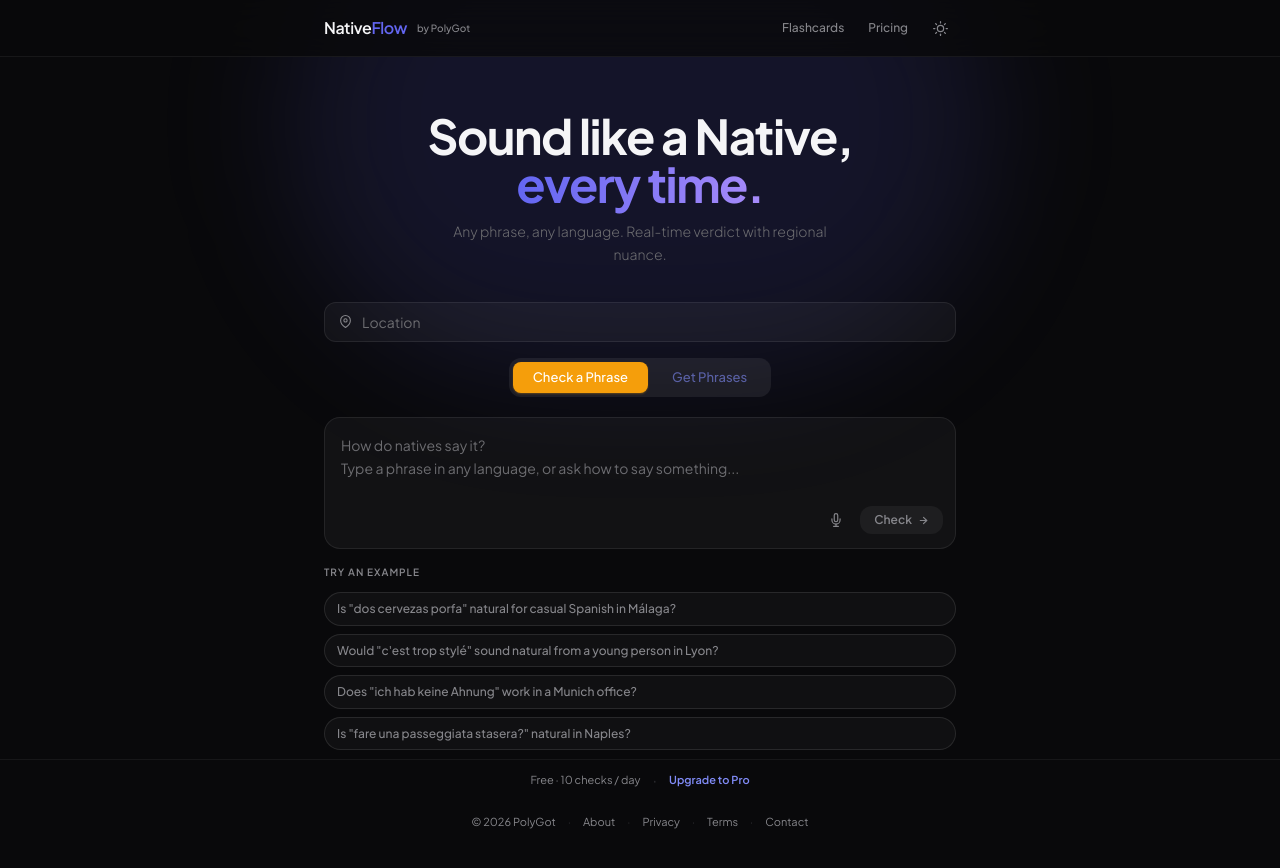
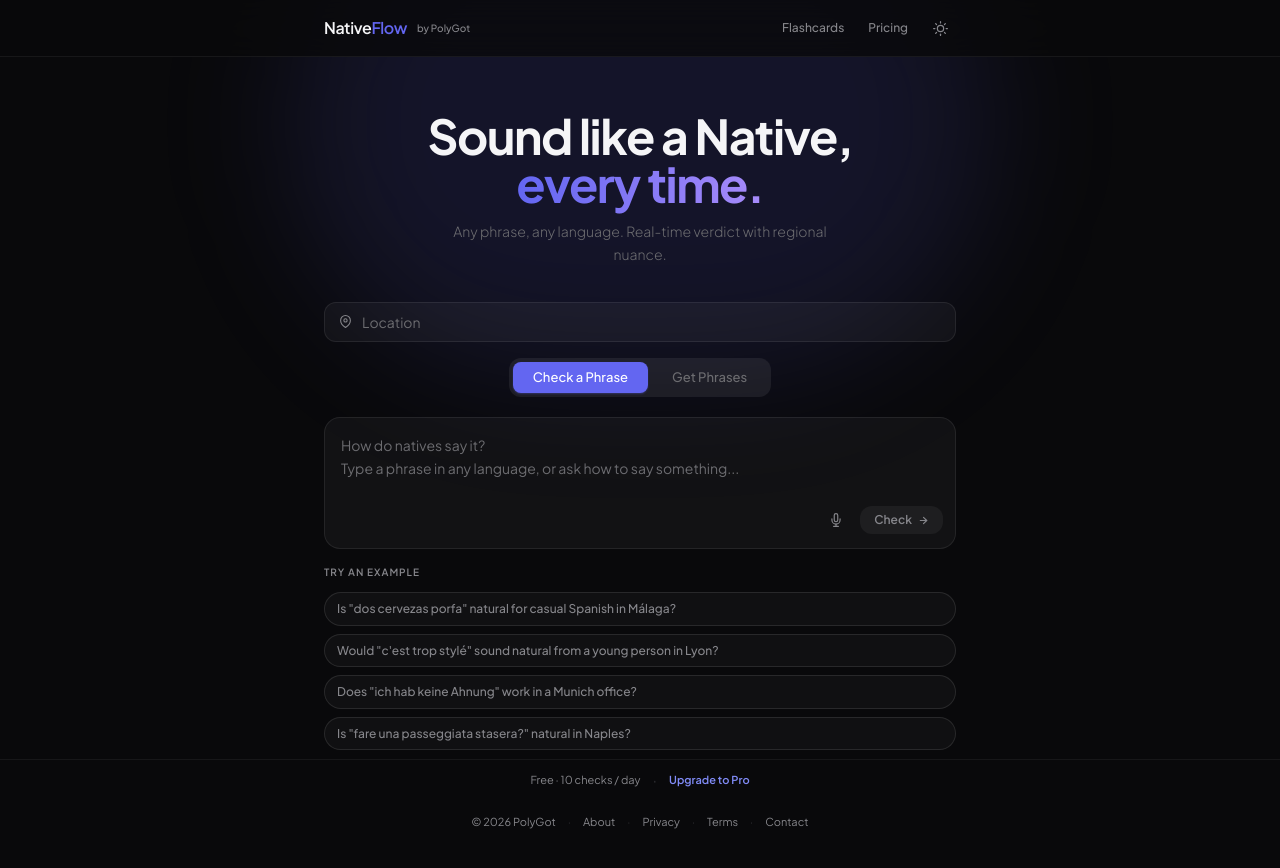
Before and after one commit to PTVentures101/NativeFlow, a Next.js app: page / in a window 1280 px wide. Shown: the top 868 px of the page. Built offline with nearby package versions, Linux system fonts and the light colour scheme; no server answers.

Commit message:
Revert "Add colour to tab buttons: amber for Check, indigo for Get Phrases"
This reverts commit 41768d0c448269e244fd0c7e97879745526d032c.

```diff
--- a/components/TabBar.tsx
+++ b/components/TabBar.tsx
@@ -9,17 +9,6 @@ const TABS = [
 ];
 
 export function TabBar({ active, onChange }: TabBarProps) {
-  const colours = {
-    check: {
-      active: "bg-amber-500 text-white shadow-sm shadow-amber-500/30",
-      inactive: "text-amber-600/70 dark:text-amber-500/60 hover:text-amber-600 dark:hover:text-amber-400 hover:bg-amber-500/[0.08]",
-    },
-    phrases: {
-      active: "bg-indigo-500 text-white shadow-sm shadow-indigo-500/30",
-      inactive: "text-indigo-500/70 dark:text-indigo-400/60 hover:text-indigo-600 dark:hover:text-indigo-400 hover:bg-indigo-500/[0.08]",
-    },
-  };
-
   return (
     <div className="flex justify-center mb-5">
       <div className="inline-flex gap-1 p-1 rounded-xl bg-black/[0.06] dark:bg-white/[0.07]">
@@ -28,7 +17,11 @@ export function TabBar({ active, onChange }: TabBarProps) {
             key={tab.id}
             onClick={() => onChange(tab.id)}
             className={`px-5 py-1.5 rounded-lg text-[13px] font-medium transition-all duration-200
-              ${active === tab.id ? colours[tab.id].active : colours[tab.id].inactive}`}
+              ${
+                active === tab.id
+                  ? "bg-indigo-500 text-white shadow-sm shadow-indigo-500/30"
+                  : "text-[#86868b] dark:text-[#6c6c70] hover:text-[#1d1d1f] dark:hover:text-[#f5f5f7] hover:bg-black/[0.04] dark:hover:bg-white/[0.04]"
+              }`}
           >
             {tab.label}
           </button>
```
